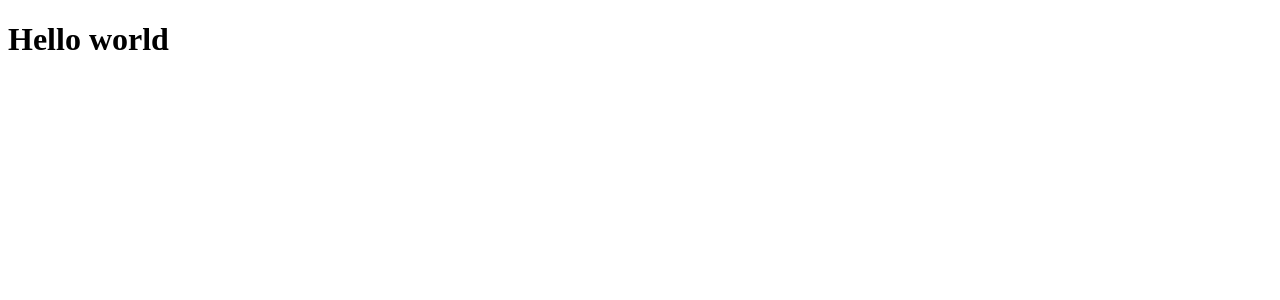
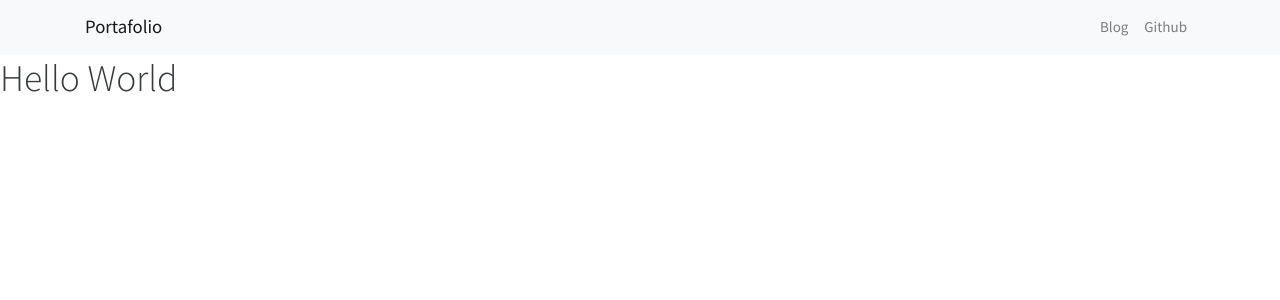
Before and after one commit to jecs580/nextjs-api-github, a Next.js app: page / in a window 1280 px wide. Shown: the top 300 px of the page. Built offline with nearby package versions, Linux system fonts and the light colour scheme.

Commit message:
Creacion de diseño del Navbar con estilos de bootstrap

```diff
--- /dev/null
+++ b/components/Layouts.js
@@ -0,0 +1,9 @@
+import Navbar from './Navbar'
+const Layout =(props)=>(
+    <>
+        <Navbar/>
+        {props.children}
+    </>
+)
+
+export default Layout;
--- /dev/null
+++ b/components/Navbar.js
@@ -0,0 +1,29 @@
+import Link from 'next/link'
+const Navbar = ()=>(
+    <nav className="navbar navbar-expand-lg navbar-light bg-light">
+    <div className="container">
+    <Link href="/">
+        <a className="navbar-brand">Portafolio</a>
+    </Link>
+    <button className="navbar-toggler" type="button" data-toggle="collapse" data-target="#navbarNav" aria-controls="navbarNav" aria-expanded="false" aria-label="Toggle navigation">
+      <span className="navbar-toggler-icon" />
+    </button>
+    <div className="collapse navbar-collapse" id="navbarNav">
+      <ul className="navbar-nav ml-auto">
+        <li className="nav-item">
+          <Link href="/blog">
+          <a className="nav-link">Blog</a>
+          </Link>
+        </li>
+        <li className="nav-item">
+        <Link href="/github">
+          <a className="nav-link">Github</a>
+          </Link>
+        </li>
+      </ul>
+    </div>
+    </div>
+  </nav>
+    )
+
+export default Navbar
--- a/package.json
+++ b/package.json
@@ -4,12 +4,13 @@
   "description": "",
   "main": "index.js",
   "scripts": {
-    "dev":"next"
+    "dev": "next"
   },
   "keywords": [],
   "author": "",
   "license": "ISC",
   "dependencies": {
+    "bootswatch": "^4.6.0",
     "next": "^10.0.9",
     "react": "^17.0.1",
     "react-dom": "^17.0.1"
--- /dev/null
+++ b/pages/_app.js
@@ -0,0 +1,6 @@
+import 'bootswatch/dist/cosmo/bootstrap.min.css'
+function Myapp({Component, pageProps}) {
+    return <Component {...pageProps} />
+}
+
+export default Myapp;
--- a/pages/index.js
+++ b/pages/index.js
@@ -1,5 +1,10 @@
+import Layouts from '../components/Layouts'
 const Index =()=>{
-    return (<h1>Hello world</h1>)
+    return (
+        <Layouts>
+            <h1>Hello World</h1>
+        </Layouts>
+    )
 }
 
 export default Index;
```
Also changed, not shown: pages/blog.js (added, +8 -0 lines), pages/github.js (added, +8 -0 lines), 1 other file (tests, documents, lock files or other folders).
